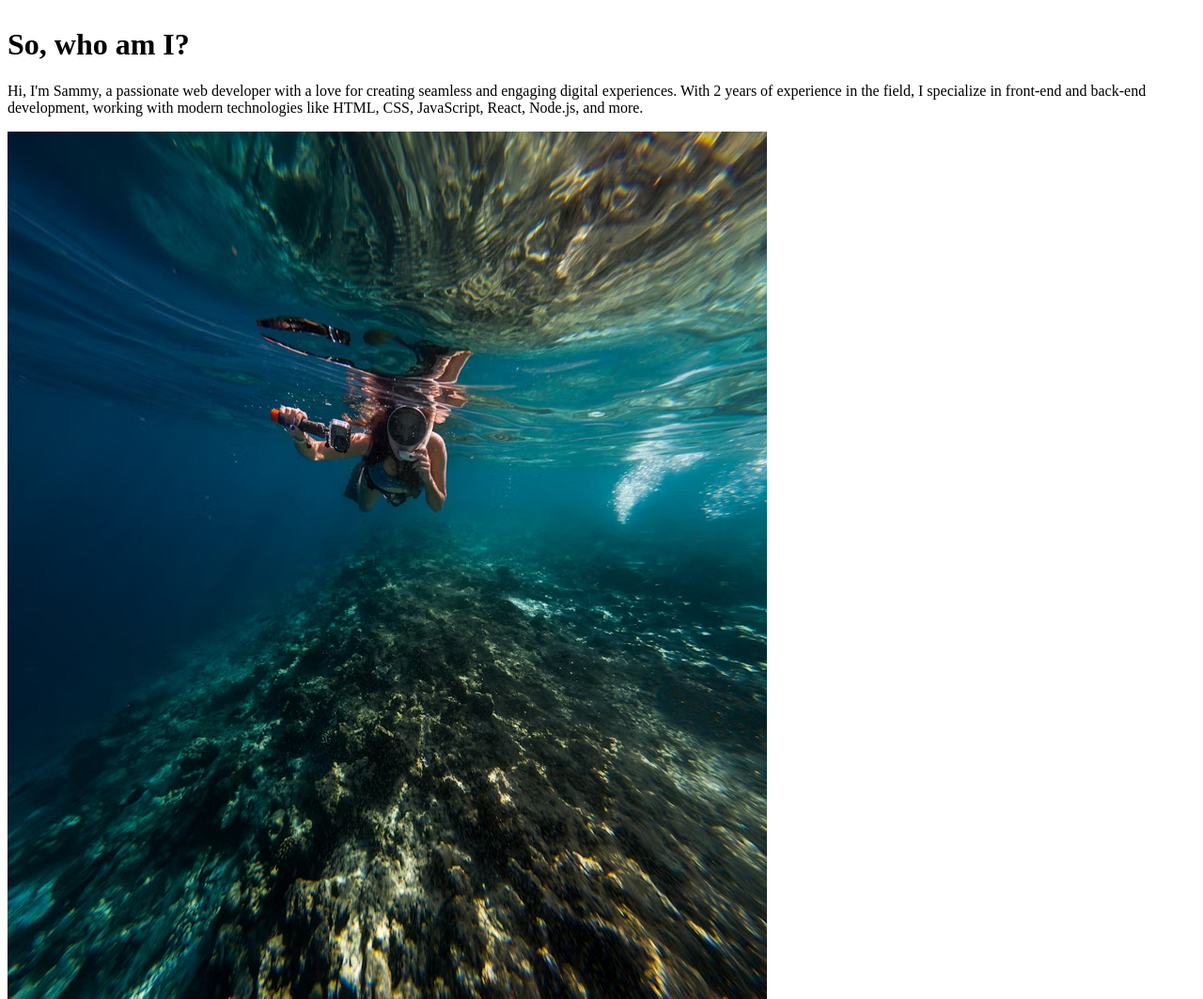
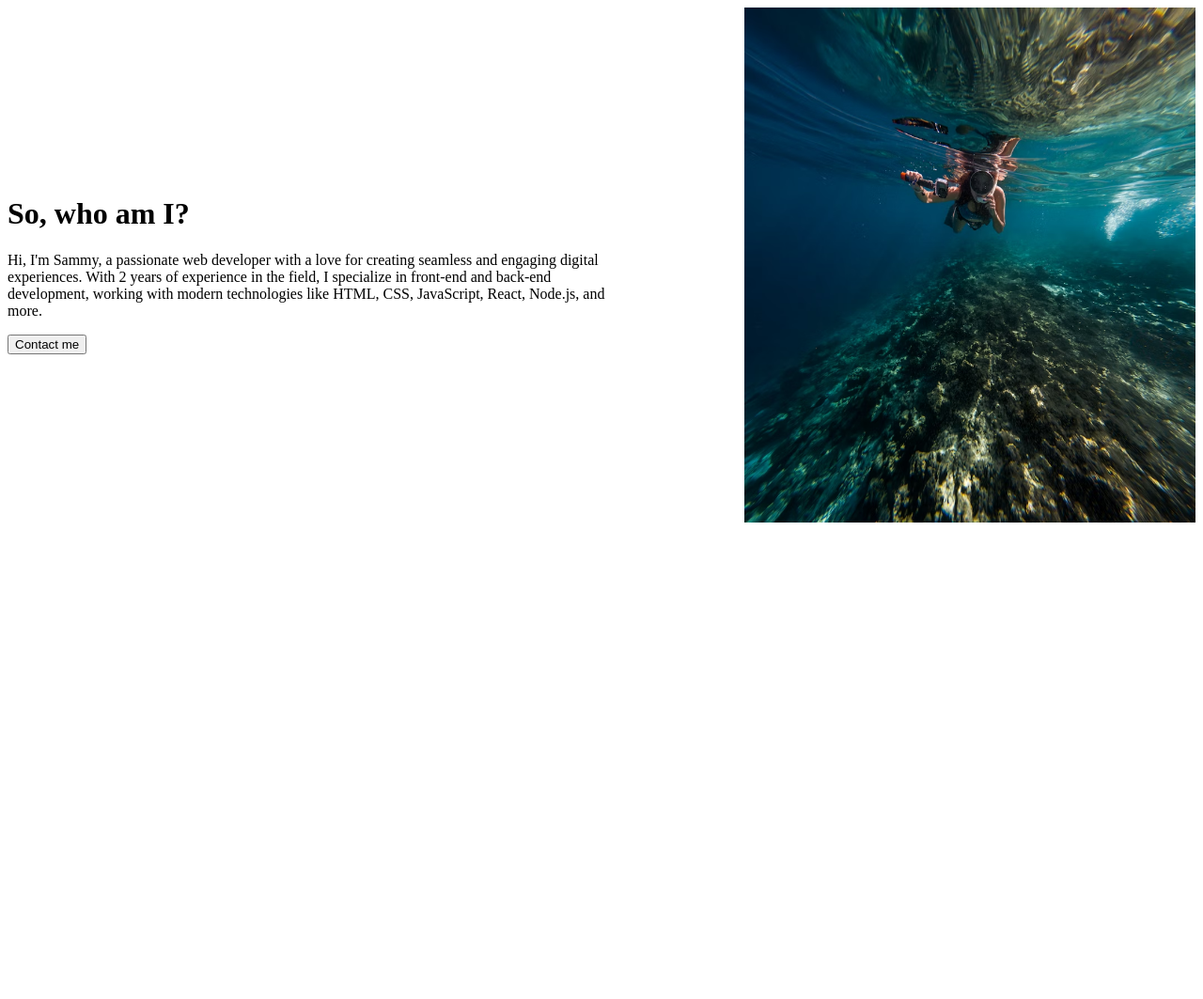
Before and after one commit to Sammy21-source/Learning_journey, a plain HTML site: page src/index.html in a window 1280 px wide. Shown: the whole page at 94% size. After the commit the page ends 800 px from the top, so only its background shows below. Drawn offline with Linux system fonts and the light colour scheme.

Commit message:
added a contact me button

```diff
--- a/src/index.html
+++ b/src/index.html
@@ -7,13 +7,18 @@
   <link rel="stylesheet" href="style.css">
 </head>
 <body>
-  <div class="about">
-    <h1>So, who am I?</h1>
-    <p>Hi, I'm Sammy, a passionate web developer with a love for creating seamless and engaging digital experiences. With 2 years of experience in the field, I specialize in front-end and back-end development, working with modern technologies like HTML, CSS, JavaScript, React, Node.js, and more.
-    </p>
+  <div class="complete">
+    <div class="about">
+      <h1>So, who am I?</h1>
+      <p>Hi, I'm Sammy, a passionate web developer with a love for creating seamless and engaging digital experiences. With 2 years of experience in the field, I specialize in front-end and back-end development, working with modern technologies like HTML, CSS, JavaScript, React, Node.js, and more.
+      </p>
+
+      <button>Contact me</button>
+
+    </div>
+   <img src="premium_photo-1683910767532-3a25b821f7ae.avif" class="my_img">
 
   </div>
- <img src="premium_photo-1683910767532-3a25b821f7ae.avif" class="my_img">
 
 </body>
 </html>
--- a/src/style.css
+++ b/src/style.css
@@ -1,3 +1,12 @@
 .about{
   display: inline-block;
+  width: 40rem;
 }
+.my_img{
+  width: 30rem;
+}
+.complete{
+  display: flex;
+  justify-content: space-between;
+  align-items: center;
+}
```
